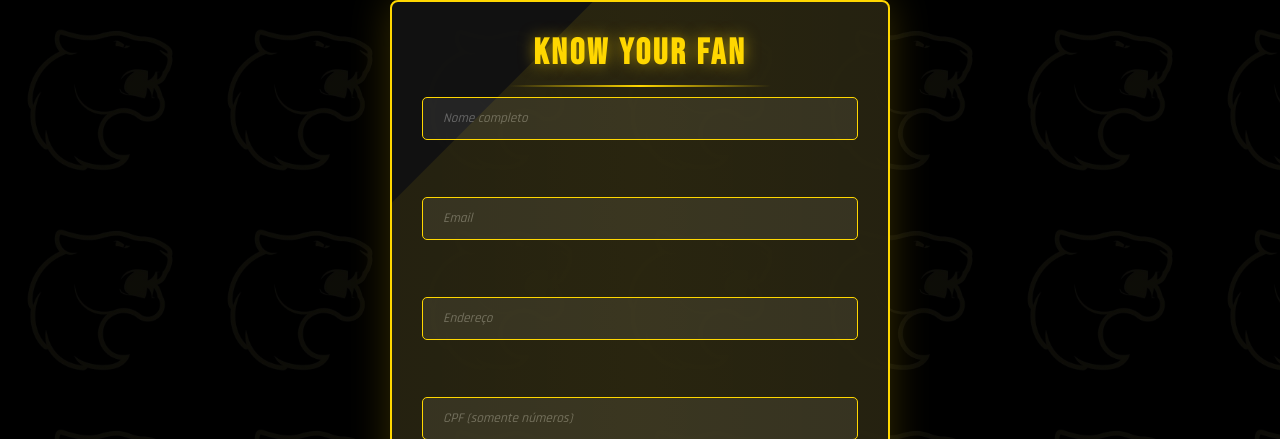
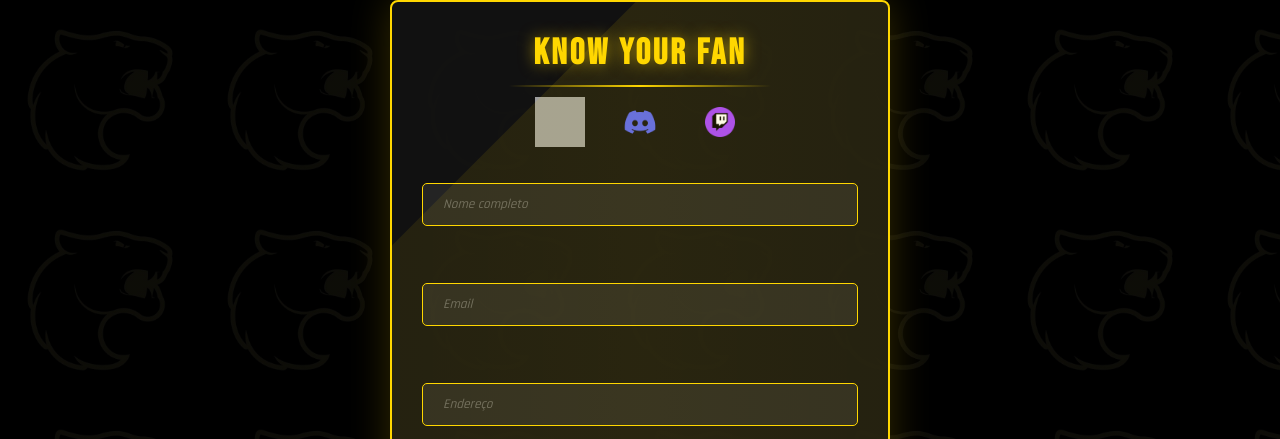
Before and after one commit to NatanSousa16/Furia-KYF, a Flask app: page / in a window 1280 px wide. Shown: the top 439 px of the page. Run offline with Flask 3, Linux system fonts and the light colour scheme; grey boxes are pictures that could not be loaded.

Commit message:
Adaptação para receber OAuth

```diff
--- a/templates/index.html
+++ b/templates/index.html
@@ -8,9 +8,25 @@
 <body>
     <div class="main-container">
         <div class="header">
+            <!-- Adicionando ícones clicáveis para as rotas de login -->
             <h1>Know Your Fan</h1>
+            <div class="social-icons">
+                <!-- Redirecionando para a rota de login do Steam -->
+                <a href="{{ url_for('login_steam') }}">
+                    <img src="{{ url_for('static', filename='images/steam.png') }}" alt="Steam" class="social-icon">
+                </a>
+                <!-- Redirecionando para a rota de login do Discord -->
+                <a href="{{ url_for('login_discord') }}">
+                    <img src="{{ url_for('static', filename='images/discord.png') }}" alt="Discord" class="social-icon">
+                </a>
+                <!-- Redirecionando para a rota de login do Twitch -->
+                <a href="{{ url_for('login_twitch') }}">
+                    <img src="{{ url_for('static', filename='images/twitch.png') }}" alt="Twitch" class="social-icon">
+                </a>
+            </div>
         </div>
 
+        <!-- Formulário de coleta de informações do usuário -->
         <form method="POST" enctype="multipart/form-data">
             <input type="text" name="nome" placeholder="Nome completo" required><br><br>
             <input type="email" name="email" placeholder="Email" required><br><br>
```
